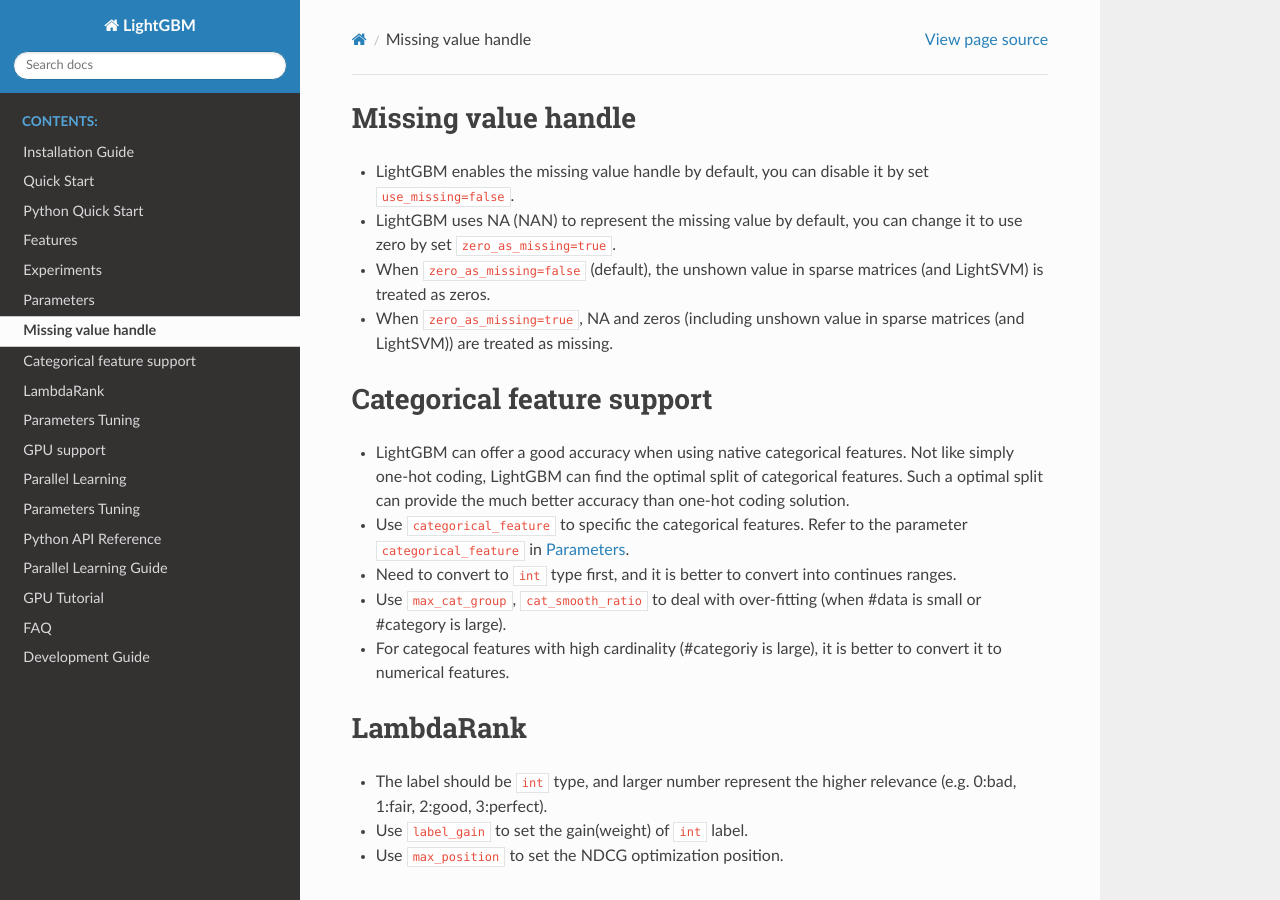
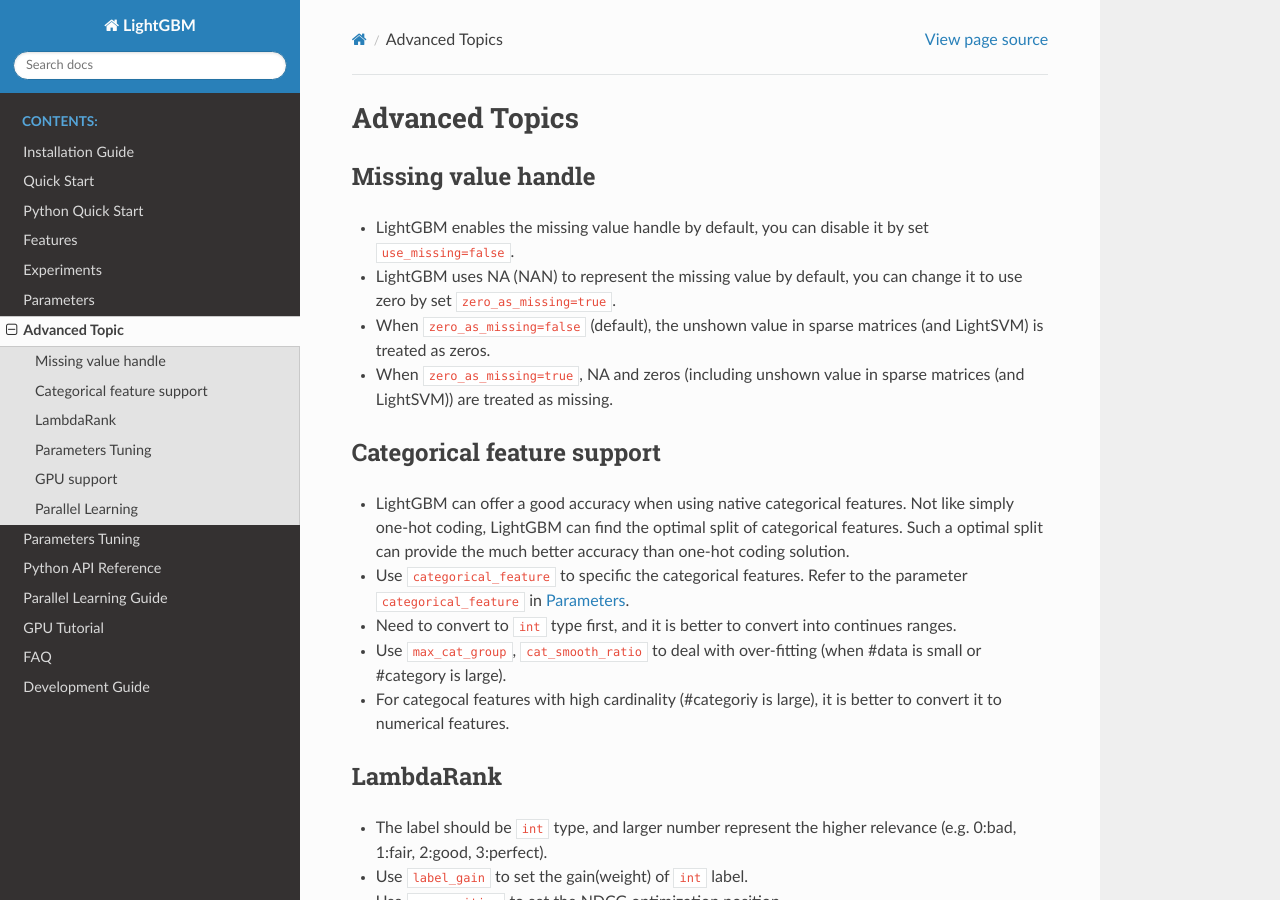
Before and after one commit to microsoft/LightGBM, a Sphinx documentation site: the page built from docs/Advanced-Topic.md, in a window 1280 px wide and 900 px high. Built offline with Sphinx 7.4.7 and the Read the Docs theme 2.0.0, drawn with Linux system fonts in a browser that asks for light colours.

Commit message:
docs: add title header to Advanced-Topic.md

````diff
--- a/docs/Advanced-Topic.md
+++ b/docs/Advanced-Topic.md
@@ -1,3 +1,5 @@
+# Advanced Topics
+
 ## Missing value handle
 
 * LightGBM enables the missing value handle by default, you can disable it by set ```use_missing=false```.
````
